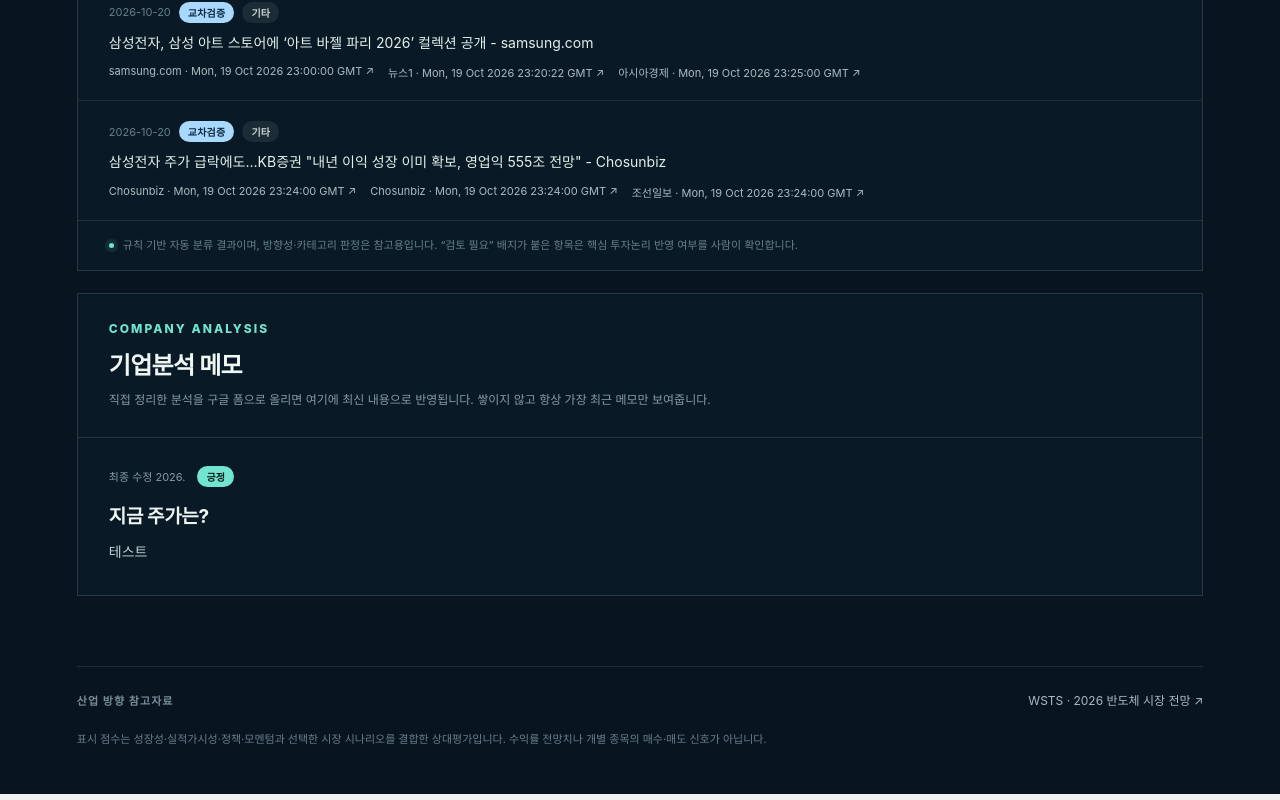
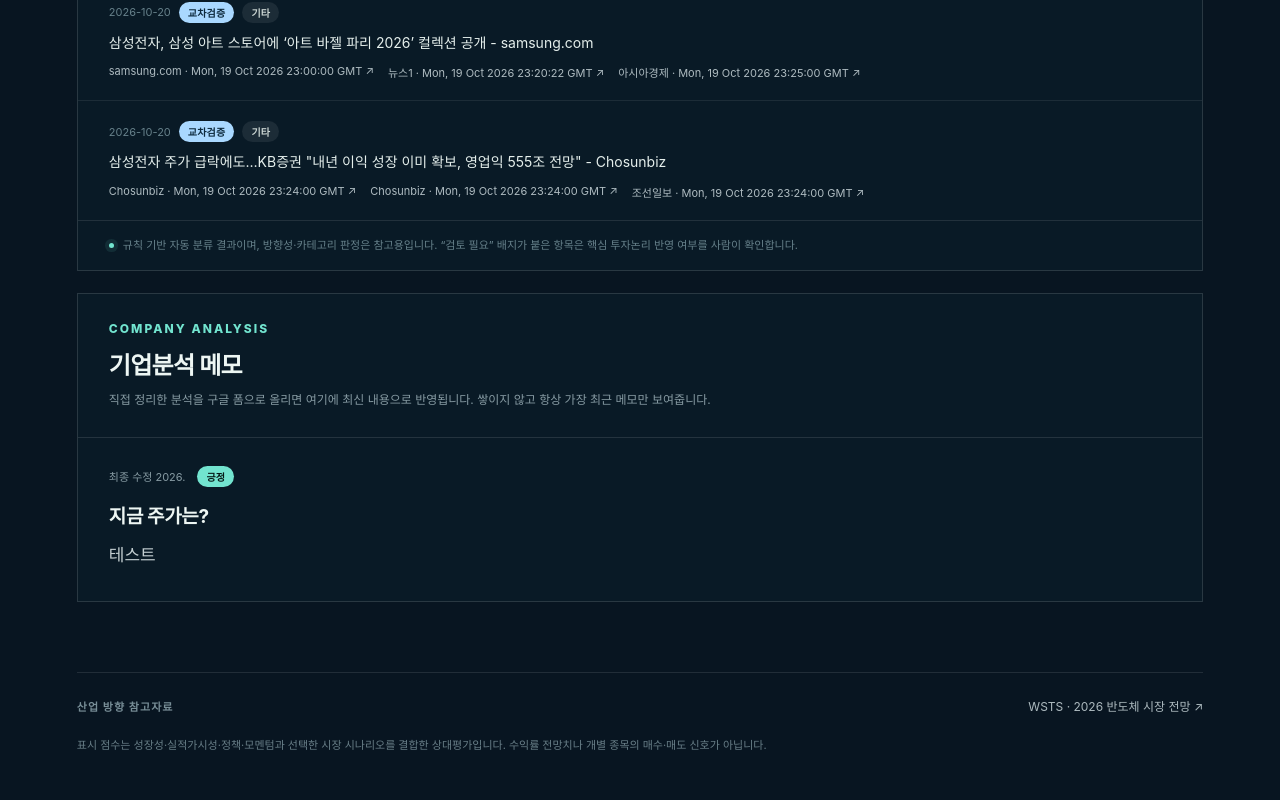
Before and after one commit to addroo003-coder/STOCK, a Next.js app in the folder stock-atlas-source/: page / in a window 1280 px wide. Shown: the part 5723-6523 px from the top of the page. Built offline with nearby package versions, Linux system fonts and the light colour scheme.

Commit message:
Add files via upload

```diff
--- a/stock-atlas-source/app/globals.css
+++ b/stock-atlas-source/app/globals.css
@@ -349,7 +349,7 @@ legend { color: #9aabb2; font-size: 12px; }
 .analysis-badge.direction-중립 { color: #a8b5b9; background: rgba(255,255,255,.1); }
 .analysis-badge.direction-부정 { color: #4a0f14; background: #ff8e9f; }
 .analysis-headline { margin: 0 0 12px; font-size: 19px; letter-spacing: -.02em; }
-.analysis-body { margin: 0; color: #c3ced1; font-size: 14px; line-height: 1.75; white-space: pre-wrap; }
+.analysis-body { margin: 0; color: #c3ced1; font-size: 17px; line-height: 1.8; white-space: pre-wrap; }
 .analysis-link { display: inline-block; margin-top: 16px; color: #aebbc0; font-size: 12px; text-decoration: none; }
 .analysis-link:hover { color: var(--accent); }
 .analysis-empty { margin: 0; padding: 34px 31px; color: #7f939b; font-size: 13px; }
```
